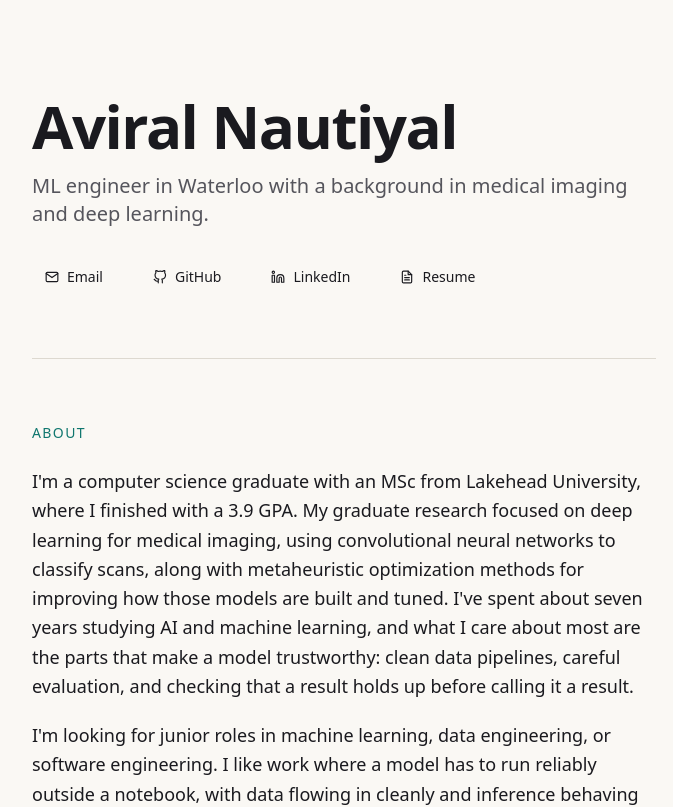
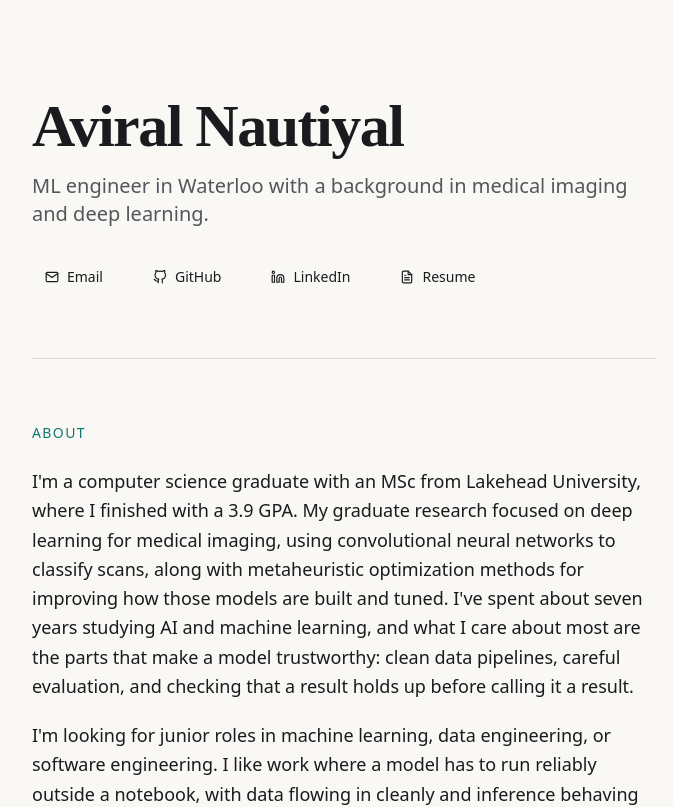
Before and after one commit to avi-nauty/portfolio, a React (Vite) app: page / in a window 1280 px wide. Shown: the top 807 px of the page, without its empty margins (296-969 px from the left). Built offline with nearby package versions, Linux system fonts and the light colour scheme.

Commit message:
Minor tests

```diff
--- a/src/App.tsx
+++ b/src/App.tsx
@@ -4,6 +4,7 @@ import Hero from "./components/Hero"
 import About from "./components/About"
 import Projects from "./components/Projects"
 import Contact from "./components/Contact"
+
 
 function App() {
   return (
--- a/src/components/Hero.tsx
+++ b/src/components/Hero.tsx
@@ -6,7 +6,7 @@ const buttonClass =
 function Hero() {
   return (
     <section className="mx-auto max-w-2xl px-6 pt-24 pb-16">
-      <h1 className="text-4xl font-semibold tracking-tight md:text-6xl">Aviral Nautiyal</h1>
+      <h1 className="font-serif text-4xl font-semibold tracking-tight md:text-6xl">Aviral Nautiyal</h1>
       <p className="mt-4 text-lg text-muted md:text-xl">
         ML engineer in Waterloo with a background in medical imaging and deep learning.
       </p>
--- a/src/index.css
+++ b/src/index.css
@@ -17,7 +17,7 @@
 
 @layer base {
   html {
-    @apply scroll-smooth;
+    /*@apply scroll-smooth;*/
 }
   body {
     @apply bg-paper text-ink font-sans;
```
